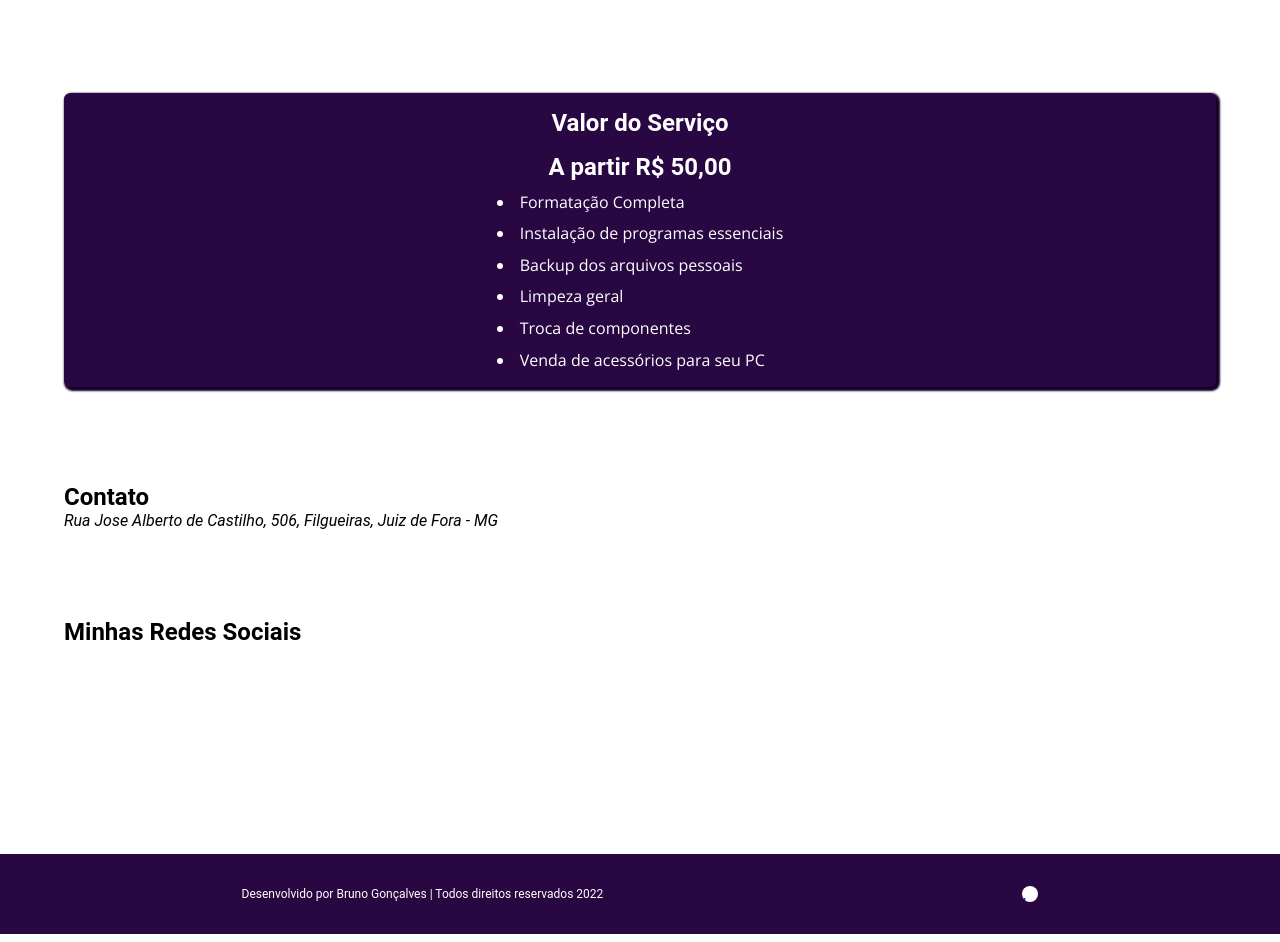
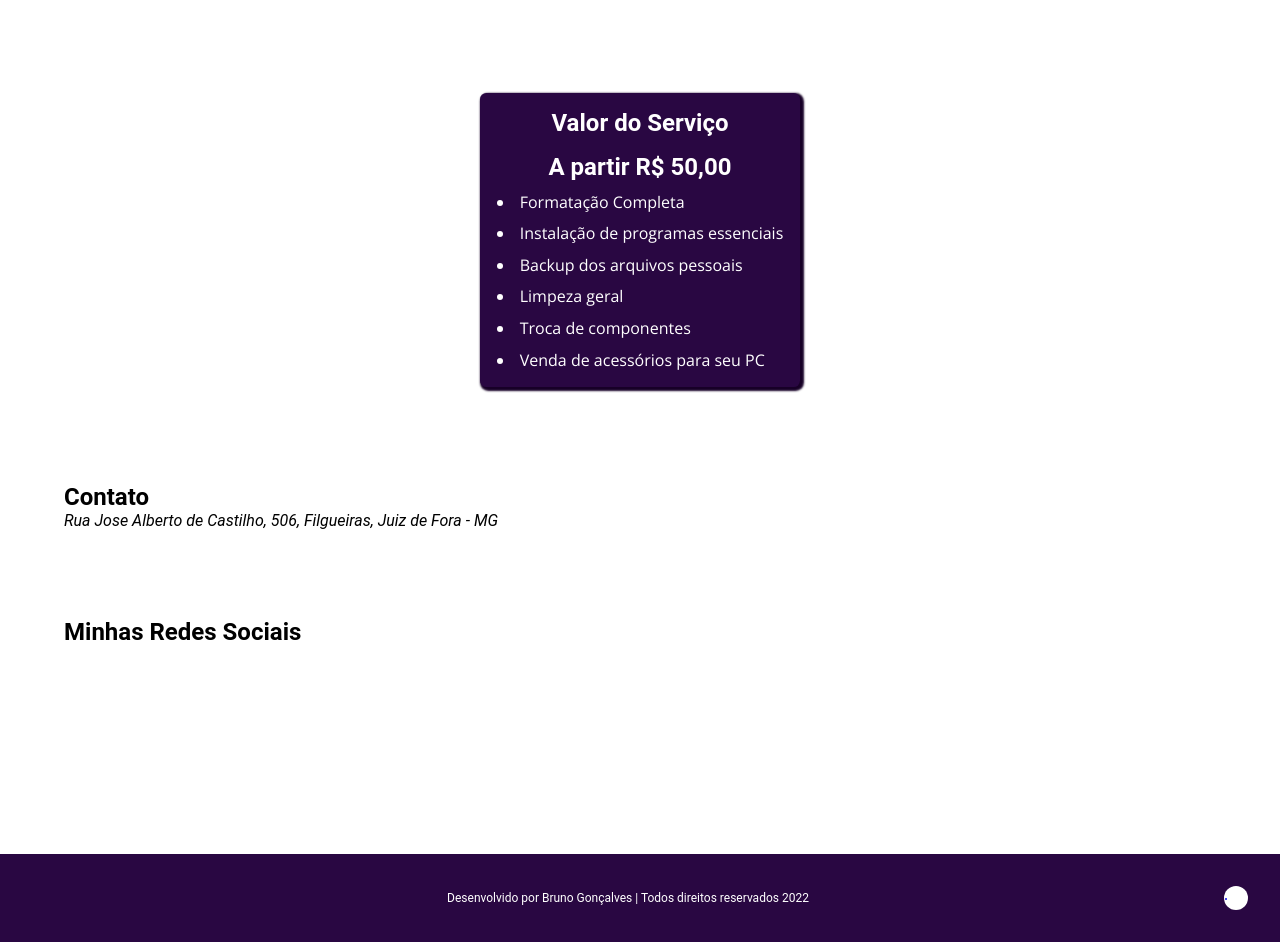
Before and after one commit to brunogoncalvesferreira/servicecomputer, a plain HTML site: page index.html in a window 1280 px wide. Shown: the part 1420-2362 px from the top of the page. Drawn offline with nearby package versions, Linux system fonts and the light colour scheme.

Commit message:
Update style.css

```diff
--- a/style.css
+++ b/style.css
@@ -144,6 +144,9 @@ section#service p {
 
 /* ============= main - seção price ============== */
 section#price {
+  margin-left: auto;
+  margin-right: auto;
+  width: 20rem;
   margin-top: 6rem;
   display: flex;
   flex-direction: column;
@@ -238,10 +241,11 @@ footer#footer p {
   font-size: 9pt;
   font-family: 'roboto';
   color: var(--white);
+  margin: 0 auto;
 }
 footer#footer a {
-  width: 1rem;
-  height: 1rem;
+  width: 1.5rem;
+  height: 1.5rem;
   background-color: var(--white);
   border-radius: 50%;
 }
```
